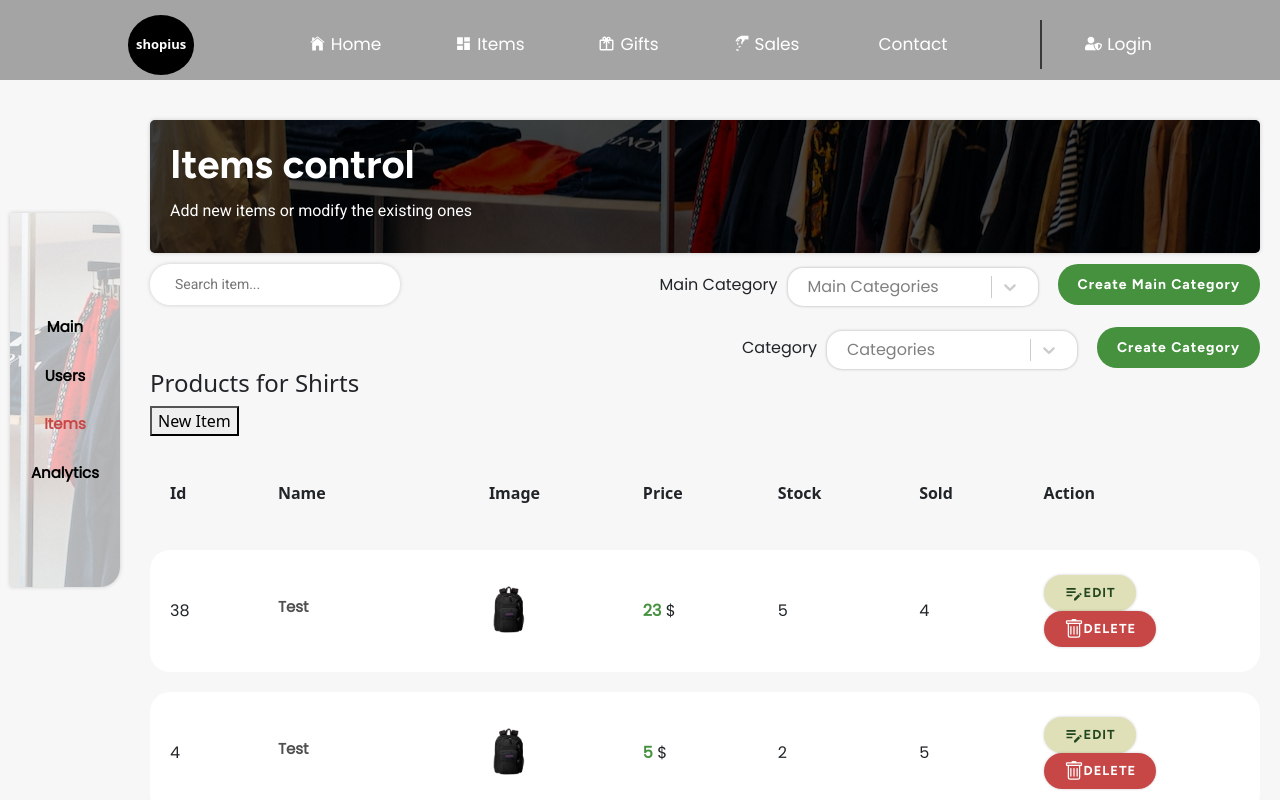
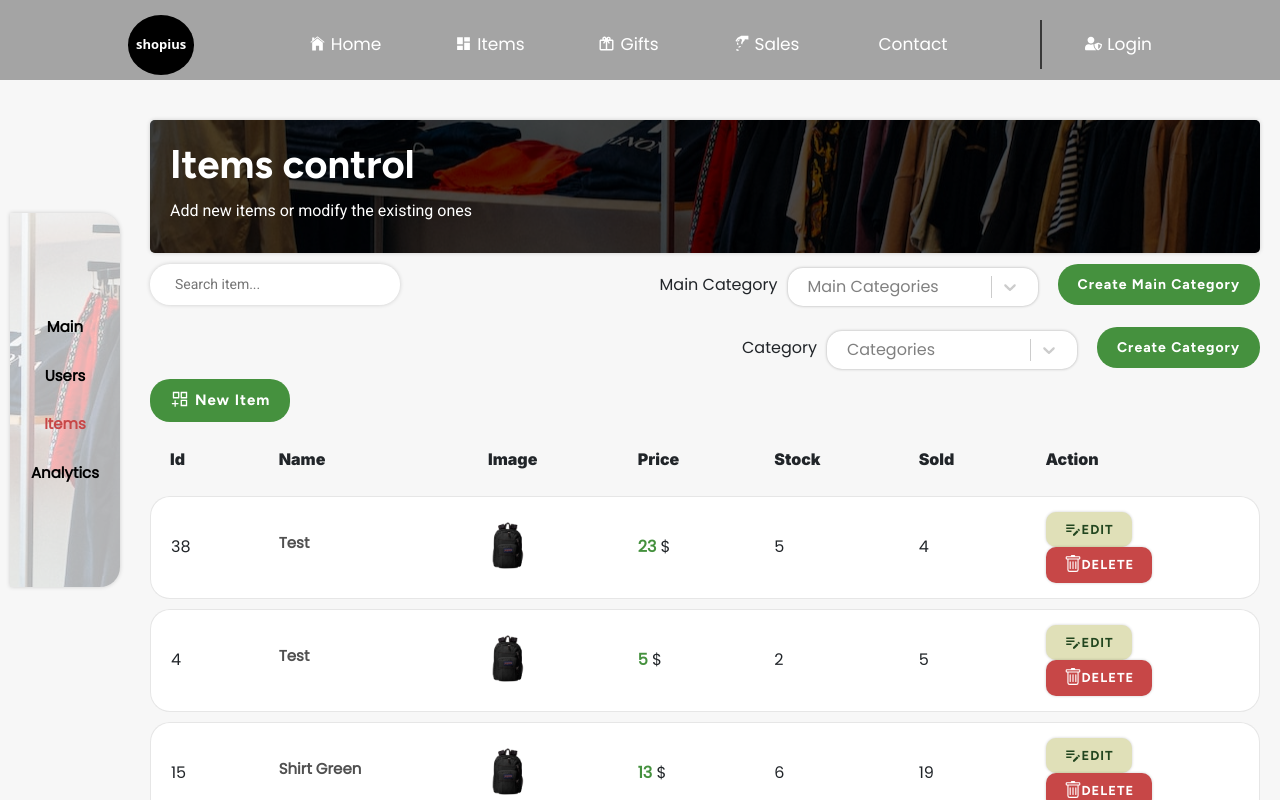
Before and after one commit to Andarus-1994/shop_nextjs, a Next.js app: page /dashboard/items in a window 1280 px wide. Built offline with nearby package versions, Linux system fonts and the light colour scheme; no server answers; a web font is replaced by a local one; what next-redux-wrapper would draw is missing.

Commit message:
Dashboard modal animations

```diff
--- a/pages/dashboard/items/index.tsx
+++ b/pages/dashboard/items/index.tsx
@@ -9,6 +9,8 @@ import Select from "react-select";
 import makeAnimated from "react-select/animated";
 import axios from "axios";
 import NewOrEditItem from "./newItemModal";
+import { Pagination } from "@nextui-org/react";
+import { AiOutlineAppstoreAdd } from "react-icons/ai";
 
 export default function Items() {
   const [categories, setCategories] = useState([
@@ -203,18 +205,21 @@ export default function Items() {
         </div>
       </div>
       <div>
-        <h4>Products for {category}</h4>{" "}
-        <button onClick={() => setShowItemModal(true)}>New Item</button>
+        <div className={styles.newItemSide}>
+          <button onClick={() => setShowItemModal(true)}>
+            <AiOutlineAppstoreAdd /> New Item
+          </button>
+        </div>
         <table className={styles.itemList}>
           <thead>
-            <tr className={styles.itemListRow}>
-              <th className={styles.itemId}>Id</th>
-              <th className={styles.itemName}>Name</th>
-              <th className={styles.itemImage}>Image</th>
-              <th className={styles.itemPrice}>Price</th>
-              <th className={styles.itemStock}>Stock</th>
-              <th className={styles.itemSold}>Sold</th>
-              <th className={styles.itemAction}>Action</th>
+            <tr>
+              <th>Id</th>
+              <th>Name</th>
+              <th>Image</th>
+              <th>Price</th>
+              <th>Stock</th>
+              <th>Sold</th>
+              <th>Action</th>
             </tr>
           </thead>
           <tbody>
@@ -237,6 +242,27 @@ export default function Items() {
               })}
           </tbody>
         </table>
+        <div
+          style={{
+            display: "flex",
+            flexDirection: "row",
+            justifyContent: "center",
+            marginTop: "40px",
+          }}
+          className={styles.fadeIn}
+        >
+          <Pagination
+            bordered
+            size={"lg"}
+            total={1}
+            color={"secondary"}
+            onChange={(e) => {
+              console.log(e);
+            }}
+            page={1}
+            initialPage={1}
+          />
+        </div>
       </div>
     </div>
   );
--- a/pages/dashboard/items/newCategoryModal.tsx
+++ b/pages/dashboard/items/newCategoryModal.tsx
@@ -101,7 +101,7 @@ export default function NewCategory({ closeModal }: ModalProps) {
         handleClose(e);
       }}
     >
-      <div className={styles.userModal}>
+      <div className={styles.dashboardModal}>
         <h4>New Category</h4>
         <div className={styles.inputBox}>
           <label>
--- a/pages/dashboard/items/newItemModal.tsx
+++ b/pages/dashboard/items/newItemModal.tsx
@@ -62,7 +62,7 @@ export default function NewOrEditItem({ closeModal }: ModalProps) {
         handleClose(e);
       }}
     >
-      <div className={styles.userModal}>
+      <div className={styles.dashboardModal}>
         <h4>New Item</h4>
         <div className={styles.inputBox}>
           <label>
@@ -89,7 +89,6 @@ export default function NewOrEditItem({ closeModal }: ModalProps) {
           />
         </div>
         <div className={styles.inputBox}>
-          <div>Main Category:</div>
           <Select
             className="multi-select"
             backspaceRemovesValue={true}
@@ -104,7 +103,7 @@ export default function NewOrEditItem({ closeModal }: ModalProps) {
             styles={{
               control: (baseStyles, state) => ({
                 ...baseStyles,
-                width: "220px",
+                width: "360px",
                 margin: "5px 0 0 10px",
                 padding: "0px 10px",
                 border: "none",
--- a/pages/dashboard/items/newMainCategoryModal.tsx
+++ b/pages/dashboard/items/newMainCategoryModal.tsx
@@ -109,7 +109,7 @@ export default function NewMainCategory({ closeModal, refreshMainCategories }: M
         handleClose(e);
       }}
     >
-      <div className={styles.userModal}>
+      <div className={styles.dashboardModal}>
         <h4>New Main Category</h4>
         <div className={styles.inputBox}>
           <label>
@@ -134,7 +134,7 @@ export default function NewMainCategory({ closeModal, refreshMainCategories }: M
             styles={{
               control: (baseStyles, state) => ({
                 ...baseStyles,
-                width: "380px",
+                width: "360px",
                 margin: "5px 0 0 0",
                 padding: "0px 10px",
                 border: "none",
--- a/pages/dashboard/users/deleteUserModal.tsx
+++ b/pages/dashboard/users/deleteUserModal.tsx
@@ -63,7 +63,7 @@ export default function UserDeletionModal({ id, closeModal, refreshUsers }: Dele
         handleClose(e);
       }}
     >
-      <div className={styles.userModal}>
+      <div className={styles.dashboardModal}>
         <h4>You gonna delete the user with id: {id}</h4>
         <div className={styles.inputBox}>
           <button onClick={() => closeModal()}>Cancel</button>
--- a/pages/dashboard/users/userModal.tsx
+++ b/pages/dashboard/users/userModal.tsx
@@ -30,7 +30,7 @@ export default function UserModal({ user, closeModal }: UserProps) {
         handleClose(e);
       }}
     >
-      <div className={styles.userModal}>
+      <div className={styles.dashboardModal}>
         <h4>Edit User Profile</h4>
         <div className={styles.inputBox}>
           <label>User</label>
--- a/styles/Dashboard/Items.module.scss
+++ b/styles/Dashboard/Items.module.scss
@@ -75,13 +75,52 @@
   }
 }
 
+.newItemSide {
+  display: flex;
+  align-items: center;
+  font-family: "Figtree";
+  gap: 30px;
+  margin-top: 10px;
+
+  h4 {
+    font-size: 18px;
+    color: $dark;
+    margin: 0;
+  }
+  button {
+    display: flex;
+    gap: 5px;
+    position: relative;
+    background: $green-color;
+    color: white;
+    border: 0;
+    border-radius: 20px;
+    padding: 10px 20px;
+    letter-spacing: 1px;
+    font-weight: 300;
+    font-size: 15px;
+    font-family: "Figtree", sans-serif;
+    box-shadow: 0px 0px 3px 0px rgba(255, 255, 255, 0.3);
+    width: fit-content;
+    transition: 0.8s;
+    &:hover {
+      background: $dark-green;
+      transition: 0.4s;
+    }
+    svg {
+      font-size: 20px;
+    }
+  }
+}
+
 .itemList {
   width: 100%;
   border-collapse: separate;
-  border-spacing: 0 20px; /* 20px gap between rows */
+  border-spacing: 0 10px; /* 10px gap between rows */
+  font-family: "Inter";
   & th,
   td {
-    padding: 25px 20px;
+    padding: 15px 20px;
   }
 }
 .itemListRow {
@@ -91,19 +130,23 @@
 
 .item {
   & > td {
-    background: rgb(255, 255, 255);
+    background: white;
     font-family: "Poppins";
     animation-name: fade-in;
     animation-duration: 1s;
+    border-top: 1px solid rgb(230, 230, 230);
+    border-bottom: 1px solid rgb(230, 230, 230);
     &:nth-last-of-type(1) {
       max-width: 140px;
     }
   }
   & td:first-child {
     border-top-left-radius: 20px;
+    border-left: 1px solid rgb(230, 230, 230);
   }
   & td:last-child {
     border-top-right-radius: 20px;
+    border-right: 1px solid rgb(230, 230, 230);
   }
 
   & td:first-child {
@@ -136,8 +179,8 @@
     display: inline-flex;
     width: fit-content;
     border: 0;
-    border-radius: 20px;
-    padding: 8px 20px;
+    border-radius: 10px;
+    padding: 8px 18px;
     letter-spacing: 1px;
     font-weight: 600;
     font-size: 13px;
@@ -151,7 +194,7 @@
       transition: 0.4s;
     }
     svg {
-      font-size: 20px;
+      font-size: 18px;
     }
     &:nth-of-type(1) {
       background: $dark-yellow;
@@ -163,10 +206,15 @@
       color: white;
       margin-right: 20px;
       svg {
-        font-size: 20px;
+        font-size: 18px;
       }
     }
   }
+}
+
+.fadeIn {
+  opacity: 0;
+  animation: fade-in-pag 2.6s forwards;
 }
 
 @keyframes fade-in {
@@ -179,3 +227,15 @@
     transform: translateY(0);
   }
 }
+
+@keyframes fade-in-pag {
+  0% {
+    opacity: 0;
+  }
+  50% {
+    opacity: 0;
+  }
+  100% {
+    opacity: 1;
+  }
+}
--- a/styles/Dashboard/Users.module.scss
+++ b/styles/Dashboard/Users.module.scss
@@ -115,7 +115,7 @@
       font-size: 30px;
     }
   }
-  .userModal {
+  .dashboardModal {
     display: flex;
     flex-direction: column;
     align-items: center;
@@ -125,7 +125,7 @@
     border-radius: 15px;
     font-family: "Poppins";
     box-shadow: 0px 0px 3px rgba(0, 0, 0, 0.3);
-    animation: fade-in 0.5s ease-in-out;
+    animation: fade-in-modal 0.6s ease-in-out;
     .error {
       color: red;
       font-weight: 600;
@@ -226,3 +226,15 @@
     opacity: 1;
   }
 }
+
+@keyframes fade-in-modal {
+  0% {
+    opacity: 0;
+    transform: rotate(20deg) translate(0, -20px) scale(0.5);
+  }
+
+  100% {
+    opacity: 1;
+    transform: rotate(0) translate(0, 0) scale(1);
+  }
+}
```
